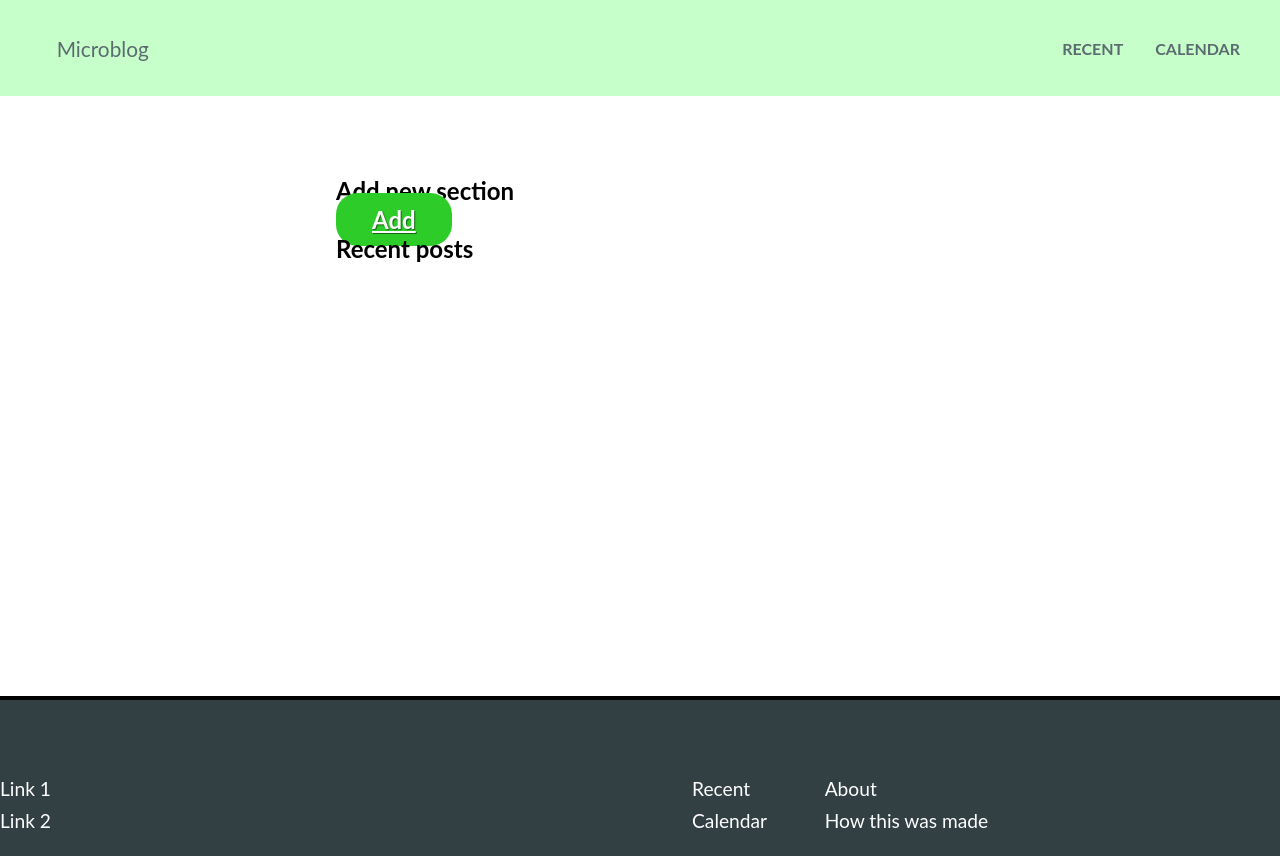
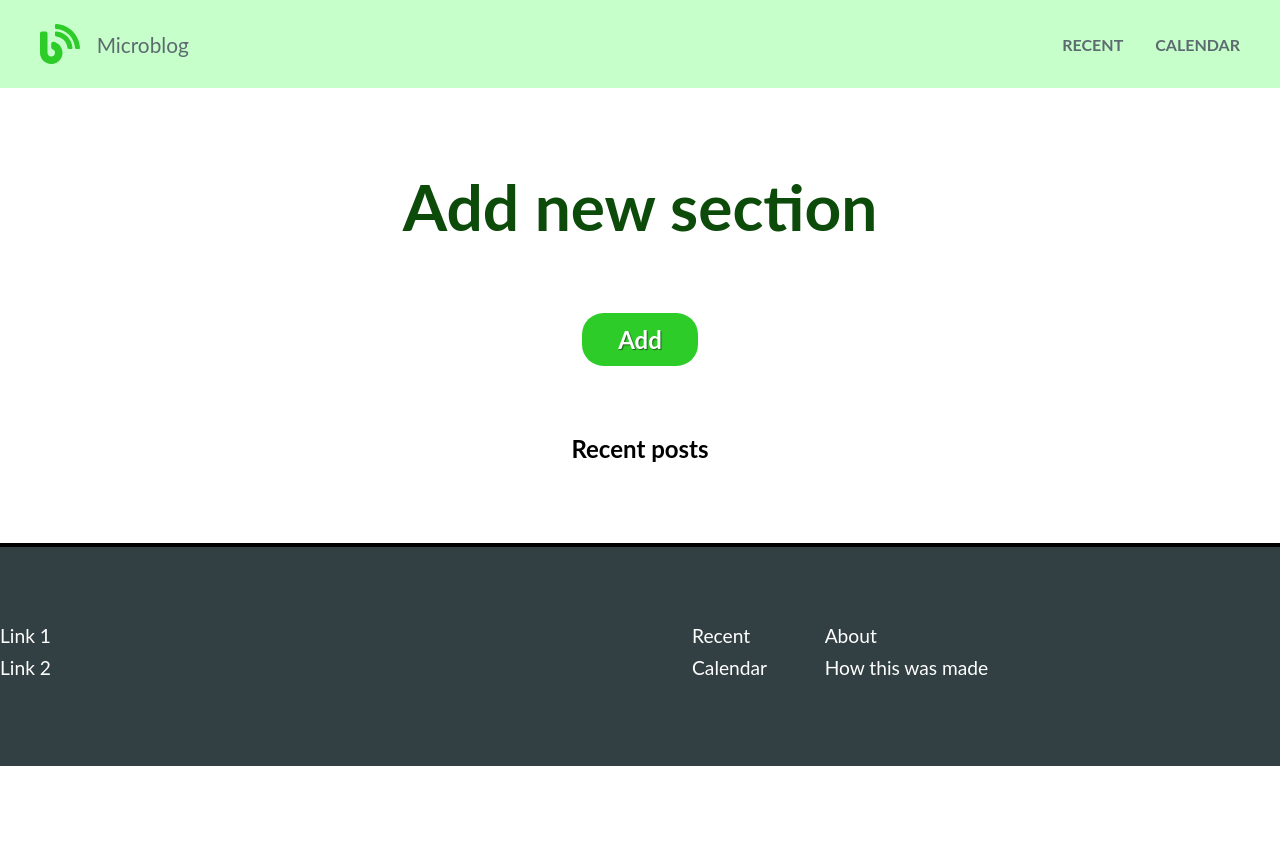
Before and after one commit to IuliiaKonovalova/micro-blog, a Flask app: page / in a window 1280 px wide. After the commit the page ends 766 px from the top, so only its background shows below. Run offline with Flask 2, Linux system fonts and the light colour scheme; data that the repository does not hold is empty; some libraries are stand-ins or nearby versions.

Commit message:
Restyle core css settings

```diff
--- a/static/css/style.css
+++ b/static/css/style.css
@@ -19,15 +19,16 @@ p {
 /*---- Styling Body ----*/
 body {
   font-family: Lato, sans-serif;
-  display: grid;
-  grid-template-rows: 6rem minmax(75vh, 9fr) 10rem;
-  grid-template-columns: 1fr 3fr 1fr;
+  display: flex;
+  flex-direction: column;
+  align-items: center;
+  justify-content: center;
+
 }
 
 /*---- Styling Navbar ----*/
 .navbar {
-  grid-column: 1/4;
-  grid-row: 1/2;
+  width: 100%;
   background-color: #80ff8a73;
   padding: 1.5em 2.5em;
   display: flex;
@@ -41,7 +42,6 @@ body {
 }
 
 .navbar__logo {
-  /* width: 10%; */
   height: 2.5rem;
   width: 2.5rem;
 }
@@ -75,18 +75,53 @@ body {
   color: black;
 }
 
+
+
 /*---- Styling Main Content ----*/
 .main {
-  grid-column: 2/3;
-  grid-row: 2/3;
-  background-color: white;
+  width: 100%;
   padding: 5em;
+  max-width: 90rem;
+  display: flex;
+  flex-direction: column;
+  justify-content: center;
 }
 
 .main__title {
   margin: 1em 0;
   font-size: 2rem;
 }
+
+.add_new {
+  display: flex;
+  flex-direction: column;
+  justify-content: center;
+  align-items: center;
+}
+
+.add_new__title {
+  color: #0c4b0a;
+  font-size: 4rem;
+}
+
+.btn__add__holder {
+  margin: 5rem 0;
+}
+
+.btn__add_new {
+  background-color: #2dcc28;
+  font-size: 1.5rem;
+  font-weight: bold;
+  padding: 0.5em 1.5em;
+  border-radius: 0.9em;
+  border: none;
+  color: white;
+  text-shadow: 1px 1px 1px rgba(0, 0, 0, 0.5);
+  cursor: pointer;
+  text-decoration: none;
+}
+
+
 
 /*---- Styling Form ----*/
 .form {
@@ -124,27 +159,24 @@ body {
   cursor: pointer;
 }
 
-
-.btn__add_new {
-  background-color: #2dcc28;
-  font-size: 1.5rem;
-  font-weight: bold;
-  padding: 0.5em 1.5em;
-  border-radius: 0.9em;
-  border: none;
-  color: white;
-  text-shadow: 1px 1px 1px rgba(0, 0, 0, 0.5);
-  cursor: pointer;
-}
-
 .form__submit:hover,
 .form__submit:focus {
   background-color: #06a700;
 }
 
 /*---- Styling History ----*/
+.recent__posts {
+  display: flex;
+  flex-direction: column;
+  justify-content: center;
+  align-items: center;
+}
+
 .entry {
   margin-top: 3em;
+  background-color: khaki;
+  width: 90%;
+  max-width: 40rem;
 }
 
 .entry__header {
@@ -163,9 +195,7 @@ body {
 
 /*---- Styling Footer ----*/
 .footer {
-  grid-column: 1/4;
-  grid-row: 3/4;
-  align-self: stretch;
+  width: 100%;
   justify-self: stretch;
   background-color: #323f43;
   padding: 4em 0;
--- a/templates/base.html
+++ b/templates/base.html
@@ -15,7 +15,7 @@
   <!--Navbar-->
   <header class="navbar">
     <div class="navbar__brand">
-      <!-- <img src="{{ url_for('static', filename='images/blog-solid.svg') }}" alt="Microblog logo" class="navbar__logo"> -->
+      <img src="{{ url_for('static', filename='images/blog-solid.svg') }}" alt="Microblog logo" class="navbar__logo">
       <div class="navbar__title">Microblog</div>
     </div>
     <ul class="navbar__navigation">
--- a/templates/main.html
+++ b/templates/main.html
@@ -3,9 +3,11 @@
 
 <section class="add_new">
   <h1 class="add_new__title">Add new section</h1>
-  <a href="{{ url_for('add_post') }}" class="btn__add_new">Add</a>
+  <div class="btn__add__holder">
+    <a href="{{ url_for('add_post') }}" class="btn__add_new">Add</a>
+  </div>
 </section>
-<section>
+<section class="recent__posts">
   <h2>Recent posts</h2>
   {% for entry in entries %}
   <article class="entry">
```
